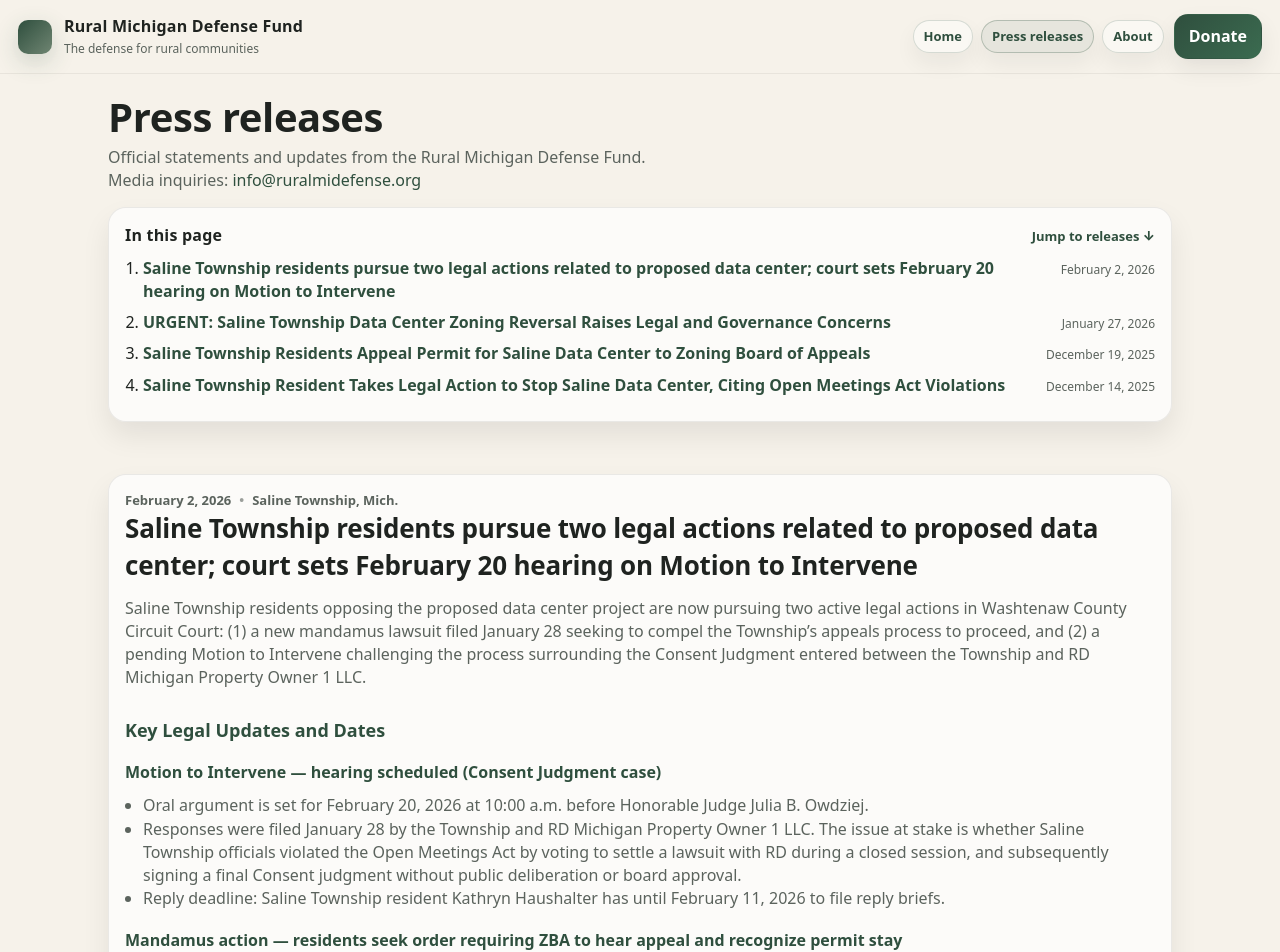
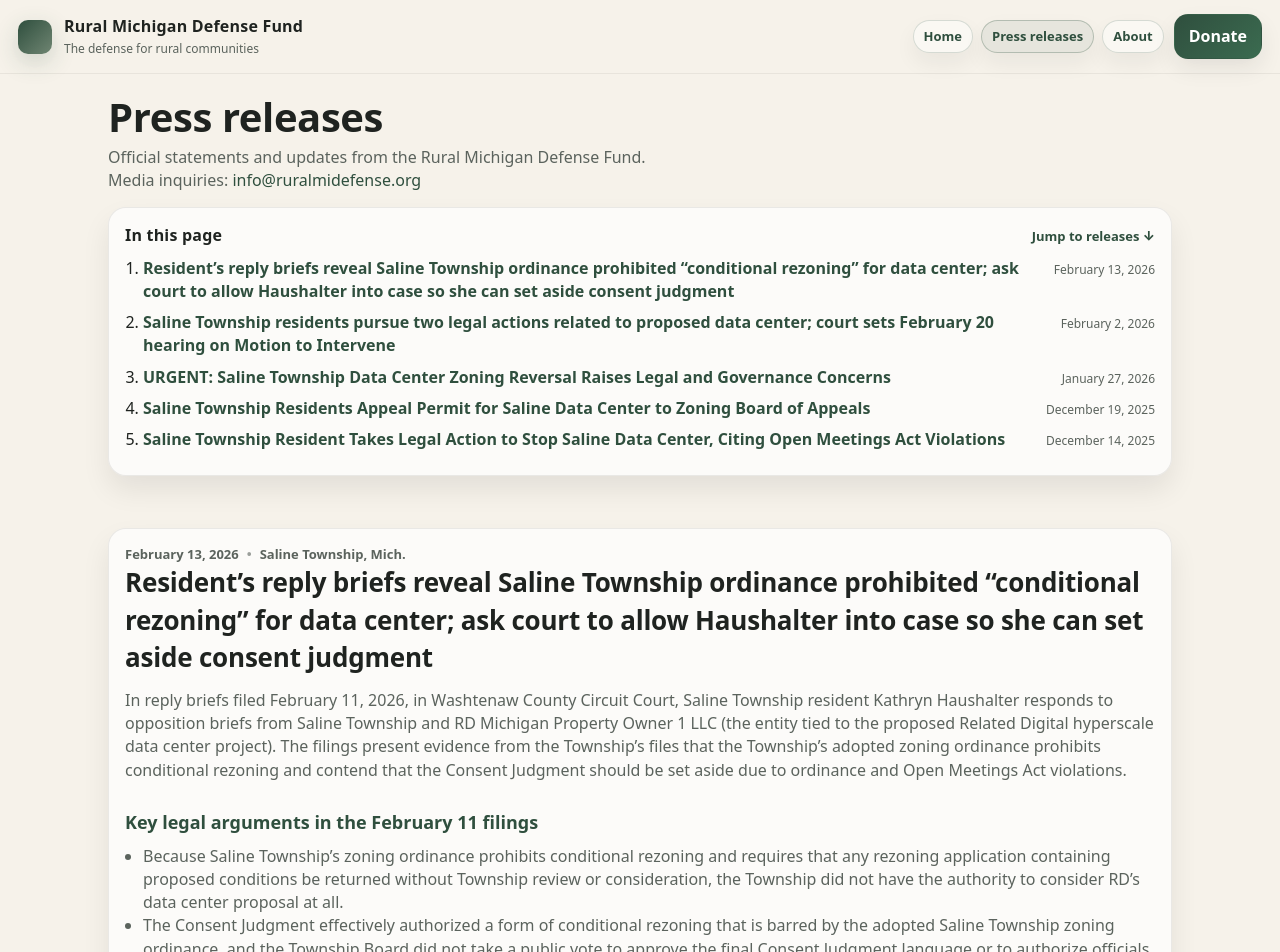
Before and after one commit to jeffrechten/rmdf-web, a React (Vite) app: page /press in a window 1280 px wide. Shown: the top 952 px of the page. Built offline with nearby package versions, Linux system fonts and the light colour scheme.

Commit message:
20260213 pr complete

```diff
--- a/src/pages/pressReleasesData.js
+++ b/src/pages/pressReleasesData.js
@@ -1,4 +1,103 @@
 export const PRESS_RELEASES = [
+    {
+        id: "pr-2026-02-13",
+        dateLabel: "February 13, 2026",
+        dateISO: "2026-02-13",
+        title: "Resident’s reply briefs reveal Saline Township ordinance prohibited “conditional rezoning” for data center; ask court to allow Haushalter into case so she can set aside consent judgment",
+        summary: "In reply briefs filed February 11, 2026, in Washtenaw County Circuit Court, Saline Township resident Kathryn Haushalter responds to opposition briefs from Saline Township and RD Michigan Property Owner 1 LLC (the entity tied to the proposed Related Digital hyperscale data center project). The filings present evidence from the Township’s files that the Township’s adopted zoning ordinance prohibits conditional rezoning and contend that the Consent Judgment should be set aside due to ordinance and Open Meetings Act violations.",
+        location: "Saline Township, Mich.",
+        body: [
+            { type: "h3", text: "Key legal arguments in the February 11 filings" },
+            {
+                type: "ul",
+                items: [
+                    "Because Saline Township’s zoning ordinance prohibits conditional rezoning and requires that any rezoning application containing proposed conditions be returned without Township review or consideration, the Township did not have the authority to consider RD’s data center proposal at all.",
+                    "The Consent Judgment effectively authorized a form of conditional rezoning that is barred by the adopted Saline Township zoning ordinance, and the Township Board did not take a public vote to approve the final Consent Judgment language or to authorize officials to execute it, and therefore violated the Open Meetings Act and Township authorization practice.",
+                    "The filings ask the Court to grant Haushalter’s motion to intervene so that she can bring a motion to vacate (set aside) the judgment if intervention is granted."
+                ]
+            },
+            { type: "h3", text: "Ordinance provision cited" },
+            { type: "p", text: "Haushalter’s filings cite Saline Township Zoning Ordinance Section 12.04(A), which states:" },
+            {
+                type: "quote",
+                text: "Conditional rezoning, as authorized by Section 405 of the Michigan Zoning Enabling Act, shall be prohibited in Saline Township. Any application for a rezoning amendment to the Official Zoning Map that includes proposed conditions or voluntary use, or development limitations shall be returned to the applicant without Township review or consideration."
+            },
+            { type: "h3", text: "Evidence presented about the 2025 application process" },
+            {
+                type: "p",
+                text: "Haushalter presents evidence in a sworn affidavit by her research team that the data center application submitted in July 2025 was processed by the Township Planner Mike Auerbach as a “conditional rezoning” despite the ordinance’s prohibition. Based on Township meeting minutes posted on the Township’s website and other documents provided by the Township through Freedom of Information Act requests, the affidavit states that the “Conditional Rezoning Prohibited” section of the Township ordinance was never changed, and that Township decision-makers relied on language not contained in the adopted zoning ordinance, but rather an older draft discussed years earlier but never enacted."
+            },
+            { type: "h3", text: "No township authorization and the Open Meetings Act" },
+            {
+                type: "p",
+                text: "In Haushalter’s reply to Saline Township, she argued:"
+            },
+            {
+                type: "ul",
+                items: [
+                    "Official Board minutes cannot be overridden by after-the-fact explanations, and the record reflects a vote to negotiate rather than a final vote to approve execution of the Consent Judgment.",
+                    "Prior Township consent-judgment minutes provided in exhibits show explicit votes authorizing signature of final documents when Saline Township settled previous cases in 2007 and 2023, which did not occur in 2025.",
+                    "The filings dispute mootness arguments and contend that ongoing site work does not automatically eliminate the Court’s ability to grant relief, citing Michigan appellate precedent."
+                ]
+            },
+            { type: "h3", text: "Additional matters referenced in exhibits" },
+            {
+                type: "ul",
+                items: [
+                    "Exhibit 1 (Bates pages 048–051) shows RD Michigan Property Owner 1 LLC’s filings with Michigan’s Department of Licensing and Regulatory Affairs on August 25, 2025. The exhibit indicates the limited liability company registered in Delaware and should not have been eligible to conduct business in Michigan until August 25, 2025. Yet RD applied for “conditional rezoning” of property it did not yet own for the data center on July 10, 2025."
+                ]
+            },
+            { type: "h3", text: "Community reactions" },
+            {
+                type: "quote",
+                text: "It seems all of these people, the Township Planner, the planning commissioners, board members, attorneys, all ignored the one section in the entire Zoning Ordinance that mattered—‘conditional rezoning prohibited’—and instead kept everyone thinking that this was allowed in Saline Township. Residents deserve a clear public explanation of how this happened,",
+                by: "Tammie Bruneau"
+            },
+            {
+                type: "quote",
+                text: "Under the Saline Zoning Ordinance, RD should not have been allowed to apply for a conditional rezoning, full stop. I’m glad I am able to bring these facts to the Court’s attention. I would also like to see an investigation into what happened here, whether this was somehow a mistake or something intentional,",
+                by: "Kathryn Haushalter"
+            },
+            { type: "h3", text: "Next court date" },
+            {
+                type: "p",
+                text: "The Court is scheduled to hear oral argument on Haushalter’s Motion to Intervene on:"
+            },
+            {
+                type: "ul",
+                items: [
+                    "February 20, 2026 at 10:00 a.m. EST before Judge Julia B. Owdziej",
+                    "Civil Action Case No.: 25-001577-CZ (Washtenaw County Trial Court)",
+                    "Location: 101 E. Huron Street, Ann Arbor, MI 48104"
+                ]
+            },
+            { type: "h3", text: "About RMDF and how to learn more" },
+            {
+                type: "p",
+                children: [
+                    "Community supporters have formed the Rural Michigan Defense Fund to support lawful civic engagement and litigation related to the proposed data center. Case updates can be found at ",
+                    { type: "a", href: "https://www.ruralmidefense.org/press", text: "www.ruralmidefense.org/press" },
+                    " and documents are posted at ",
+                    { type: "a", href: "https://www.ruralmidefense.org/legal", text: "www.ruralmidefense.org/legal" },
+                    ". Support the litigation at ",
+                    { type: "a", href: "https://www.ruralmidefense.org/donate", text: "www.ruralmidefense.org/donate" },
+                    "."
+                ]
+            },
+            {
+                type: "contact",
+                children: [
+                    "Media contact: Rural Michigan Defense Fund (RMDF) — ",
+                    { type: "a", href: "mailto:info@ruralmidefense.org", text: "info@ruralmidefense.org" },
+                    " | ",
+                    { type: "a", href: "https://ruralmidefense.org", text: "ruralmidefense.org" },
+                    " | 734-821-3832. Legal counsel (for Haushalter): Robby Dube — ",
+                    { type: "a", href: "mailto:rdube@ecklandblando.com", text: "rdube@ecklandblando.com" },
+                    " | 612-236-0175"
+                ]
+            }
+        ]
+    },
     {
         id: "pr-2026-02-02",
         dateLabel: "February 2, 2026",
```
